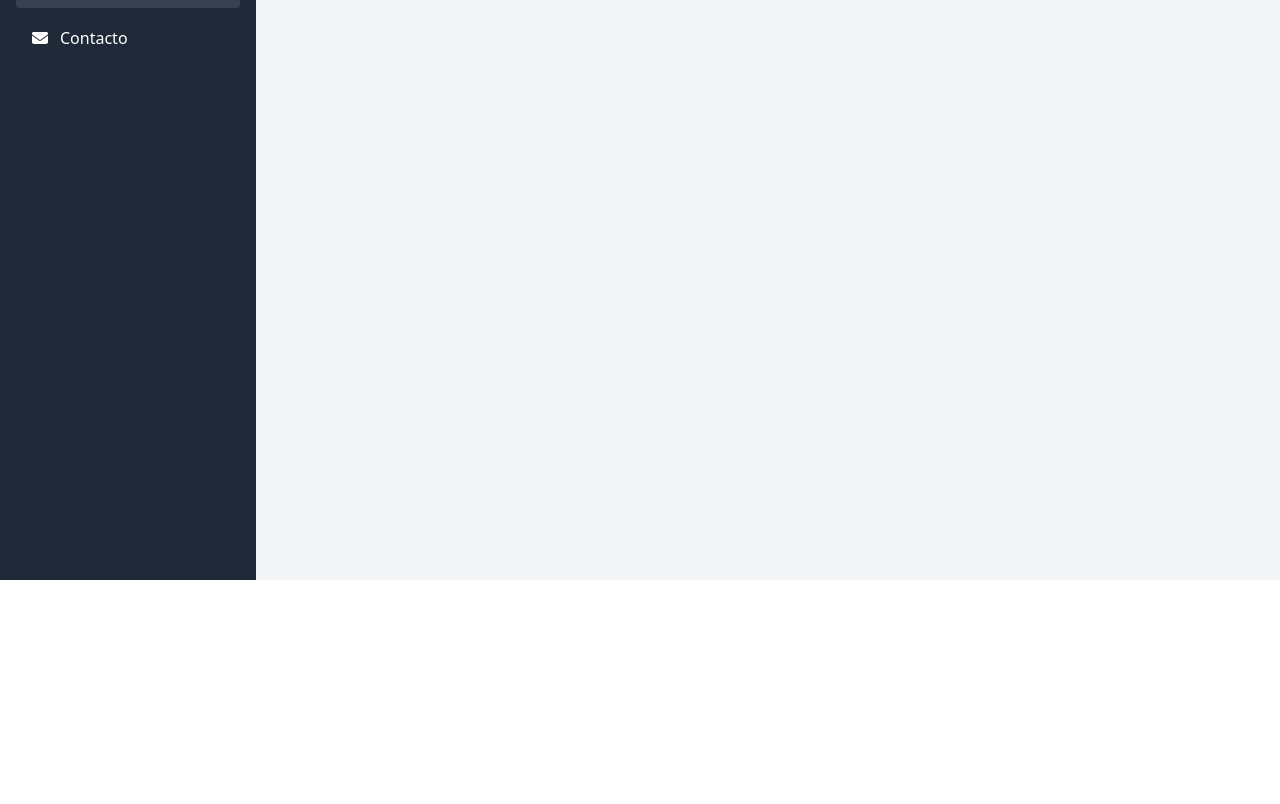
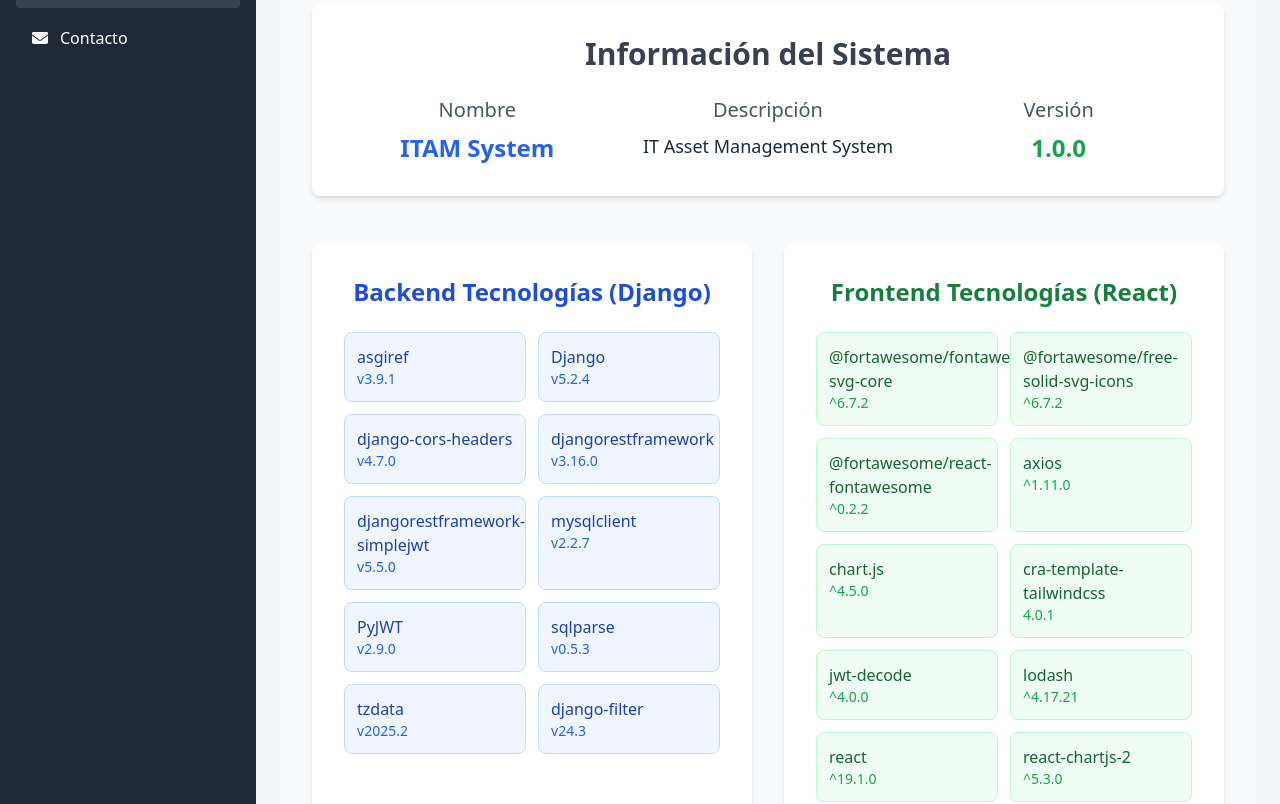
Before and after one commit to Mynor-Urrutia/ITAM_System, a React (Create React App) app in the folder itam_frontend/: page /about in a window 1280 px wide. Shown: the part 220-1024 px from the top of the page. Before the commit the page ends 800 px from the top, so only its background shows below. Built offline with nearby package versions, Linux system fonts and the light colour scheme; sample sign-in values are in the browser's storage.

Commit message:
Add About and Contact pages to ITAM System

```diff
--- a/itam_frontend/src/App.js
+++ b/itam_frontend/src/App.js
@@ -31,6 +31,8 @@
 import UserProfile from './pages/UserProfile'; // ¡NUEVO!
 import EmployeesPage from './pages/employees/EmployeesPage'; // ¡NUEVO!
 import ReportsPage from './pages/ReportsPage'; // ¡NUEVO!
+import AboutPage from './pages/AboutPage'; // ¡NUEVO!
+import ContactPage from './pages/ContactPage'; // ¡NUEVO!
 
 
 
@@ -174,7 +176,7 @@
                                 <Route
                                     path="/assets/maintenance"
                                     element={
-                                        <PrivateRoute requiredPermissions={['assets.view_mantenimiento']}>
+                                        <PrivateRoute requiredPermissions={['assets.view_maintenance']}>
                                             <MaintenancePage />
                                         </PrivateRoute>
                                     }
@@ -191,7 +193,8 @@
                                 />
 
                                 {/* Rutas de Información */}
-                                <Route path="/about" element={<div>Acerca de</div>} />
+                                <Route path="/about" element={<AboutPage />} />
+                                <Route path="/contact" element={<ContactPage />} />
                                 <Route path="/contact" element={<div>Contacto</div>} />
 
                                 {/* Ruta por defecto para autenticados */}
--- /dev/null
+++ b/itam_frontend/src/pages/AboutPage.js
@@ -0,0 +1,99 @@
+import React from 'react';
+
+function AboutPage() {
+    const systemInfo = {
+        name: 'ITAM System',
+        description: 'IT Asset Management System',
+        version: '1.0.0'
+    };
+
+    const backendTechnologies = [
+        { name: 'asgiref', version: '3.9.1' },
+        { name: 'Django', version: '5.2.4' },
+        { name: 'django-cors-headers', version: '4.7.0' },
+        { name: 'djangorestframework', version: '3.16.0' },
+        { name: 'djangorestframework-simplejwt', version: '5.5.0' },
+        { name: 'mysqlclient', version: '2.2.7' },
+        { name: 'PyJWT', version: '2.9.0' },
+        { name: 'sqlparse', version: '0.5.3' },
+        { name: 'tzdata', version: '2025.2' },
+        { name: 'django-filter', version: '24.3' }
+    ];
+
+    const frontendTechnologies = [
+        { name: '@fortawesome/fontawesome-svg-core', version: '^6.7.2' },
+        { name: '@fortawesome/free-solid-svg-icons', version: '^6.7.2' },
+        { name: '@fortawesome/react-fontawesome', version: '^0.2.2' },
+        { name: 'axios', version: '^1.11.0' },
+        { name: 'chart.js', version: '^4.5.0' },
+        { name: 'cra-template-tailwindcss', version: '4.0.1' },
+        { name: 'jwt-decode', version: '^4.0.0' },
+        { name: 'lodash', version: '^4.17.21' },
+        { name: 'react', version: '^19.1.0' },
+        { name: 'react-chartjs-2', version: '^5.3.0' },
+        { name: 'react-dom', version: '^19.1.0' },
+        { name: 'react-pdf', version: '^10.1.0' },
+        { name: 'react-router-dom', version: '^7.7.0' },
+        { name: 'react-scripts', version: '5.0.1' },
+        { name: 'react-toastify', version: '^11.0.5' },
+        { name: 'web-vitals', version: '^5.0.3' }
+    ];
+
+    return (
+        <div className="w-full p-8 bg-gray-50 min-h-screen">
+            <div className="max-w-7xl mx-auto">
+                <h1 className="text-4xl font-bold text-center mb-12 text-gray-800">Acerca de ITAM System</h1>
+
+                {/* System Information - Full Width */}
+                <div className="mb-12 bg-white p-8 rounded-lg shadow-md">
+                    <h2 className="text-3xl font-semibold mb-6 text-gray-700 text-center">Información del Sistema</h2>
+                    <div className="grid grid-cols-1 md:grid-cols-3 gap-6">
+                        <div className="text-center">
+                            <h3 className="text-xl font-medium text-gray-600 mb-2">Nombre</h3>
+                            <p className="text-2xl font-bold text-blue-600">{systemInfo.name}</p>
+                        </div>
+                        <div className="text-center">
+                            <h3 className="text-xl font-medium text-gray-600 mb-2">Descripción</h3>
+                            <p className="text-lg text-gray-800">{systemInfo.description}</p>
+                        </div>
+                        <div className="text-center">
+                            <h3 className="text-xl font-medium text-gray-600 mb-2">Versión</h3>
+                            <p className="text-2xl font-bold text-green-600">{systemInfo.version}</p>
+                        </div>
+                    </div>
+                </div>
+
+                {/* Technologies - Side by Side */}
+                <div className="grid grid-cols-1 lg:grid-cols-2 gap-8">
+                    {/* Backend */}
+                    <div className="bg-white p-8 rounded-lg shadow-md">
+                        <h3 className="text-2xl font-semibold mb-6 text-center text-blue-700">Backend Tecnologías (Django)</h3>
+                        <div className="grid grid-cols-1 sm:grid-cols-2 gap-3">
+                            {backendTechnologies.map((tech, index) => (
+                                <div key={index} className="bg-blue-50 p-3 rounded-lg border border-blue-200 hover:bg-blue-100 transition-colors">
+                                    <div className="font-medium text-blue-800">{tech.name}</div>
+                                    <div className="text-sm text-blue-600">v{tech.version}</div>
+                                </div>
+                            ))}
+                        </div>
+                    </div>
+
+                    {/* Frontend */}
+                    <div className="bg-white p-8 rounded-lg shadow-md">
+                        <h3 className="text-2xl font-semibold mb-6 text-center text-green-700">Frontend Tecnologías (React)</h3>
+                        <div className="grid grid-cols-1 sm:grid-cols-2 gap-3">
+                            {frontendTechnologies.map((tech, index) => (
+                                <div key={index} className="bg-green-50 p-3 rounded-lg border border-green-200 hover:bg-green-100 transition-colors">
+                                    <div className="font-medium text-green-800">{tech.name}</div>
+                                    <div className="text-sm text-green-600">{tech.version}</div>
+                                </div>
+                            ))}
+                        </div>
+                    </div>
+                </div>
+            </div>
+        </div>
+    );
+}
+
+export default AboutPage;
--- /dev/null
+++ b/itam_frontend/src/pages/ContactPage.js
@@ -0,0 +1,73 @@
+import React from 'react';
+
+function ContactPage() {
+    const contactInfo = {
+        email: 'soporte@naturaceites.com',
+        phone: '+502 2328-5200',
+        department: 'Área de Soporte'
+    };
+
+    return (
+        <div className="w-full p-8 bg-gray-50 min-h-screen">
+            <div className="max-w-4xl mx-auto">
+                <h1 className="text-4xl font-bold text-center mb-12 text-gray-800">Contacto</h1>
+
+                {/* Contact Message */}
+                <div className="mb-12 bg-white p-8 rounded-lg shadow-md text-center">
+                    <h2 className="text-2xl font-semibold mb-4 text-gray-700">¿Necesitas Ayuda?</h2>
+                    <p className="text-lg text-gray-600 mb-6">
+                        Si tienes alguna pregunta, problema técnico o necesitas soporte con el sistema ITAM,
+                        no dudes en contactarnos. Nuestro equipo de soporte está aquí para ayudarte.
+                    </p>
+                    <p className="text-lg text-gray-600">
+                        Estamos disponibles para resolver tus consultas y asegurar que el sistema funcione correctamente.
+                    </p>
+                </div>
+
+                {/* Contact Information */}
+                <div className="bg-white p-8 rounded-lg shadow-md">
+                    <h2 className="text-2xl font-semibold mb-6 text-center text-gray-700">Información de Contacto</h2>
+                    <div className="grid grid-cols-1 md:grid-cols-2 gap-8">
+                        <div className="text-center">
+                            <div className="bg-blue-50 p-6 rounded-lg border border-blue-200">
+                                <h3 className="text-xl font-medium text-blue-700 mb-2">Correo Electrónico</h3>
+                                <a
+                                    href={`mailto:${contactInfo.email}`}
+                                    className="text-lg text-blue-600 hover:text-blue-800 hover:underline"
+                                >
+                                    {contactInfo.email}
+                                </a>
+                            </div>
+                        </div>
+                        <div className="text-center">
+                            <div className="bg-green-50 p-6 rounded-lg border border-green-200">
+                                <h3 className="text-xl font-medium text-green-700 mb-2">Teléfono</h3>
+                                <a
+                                    href={`tel:${contactInfo.phone}`}
+                                    className="text-lg text-green-600 hover:text-green-800 hover:underline"
+                                >
+                                    {contactInfo.phone}
+                                </a>
+                            </div>
+                        </div>
+                    </div>
+                    <div className="mt-8 text-center">
+                        <p className="text-lg text-gray-600">
+                            <strong>Departamento:</strong> {contactInfo.department}
+                        </p>
+                    </div>
+                </div>
+
+                {/* Additional Message */}
+                <div className="mt-8 bg-blue-50 p-6 rounded-lg border border-blue-200 text-center">
+                    <p className="text-lg text-blue-800">
+                        ¡No esperes! Contáctanos hoy mismo y obtén la asistencia que necesitas para mantener
+                        tu sistema ITAM funcionando de manera óptima.
+                    </p>
+                </div>
+            </div>
+        </div>
+    );
+}
+
+export default ContactPage;
```
